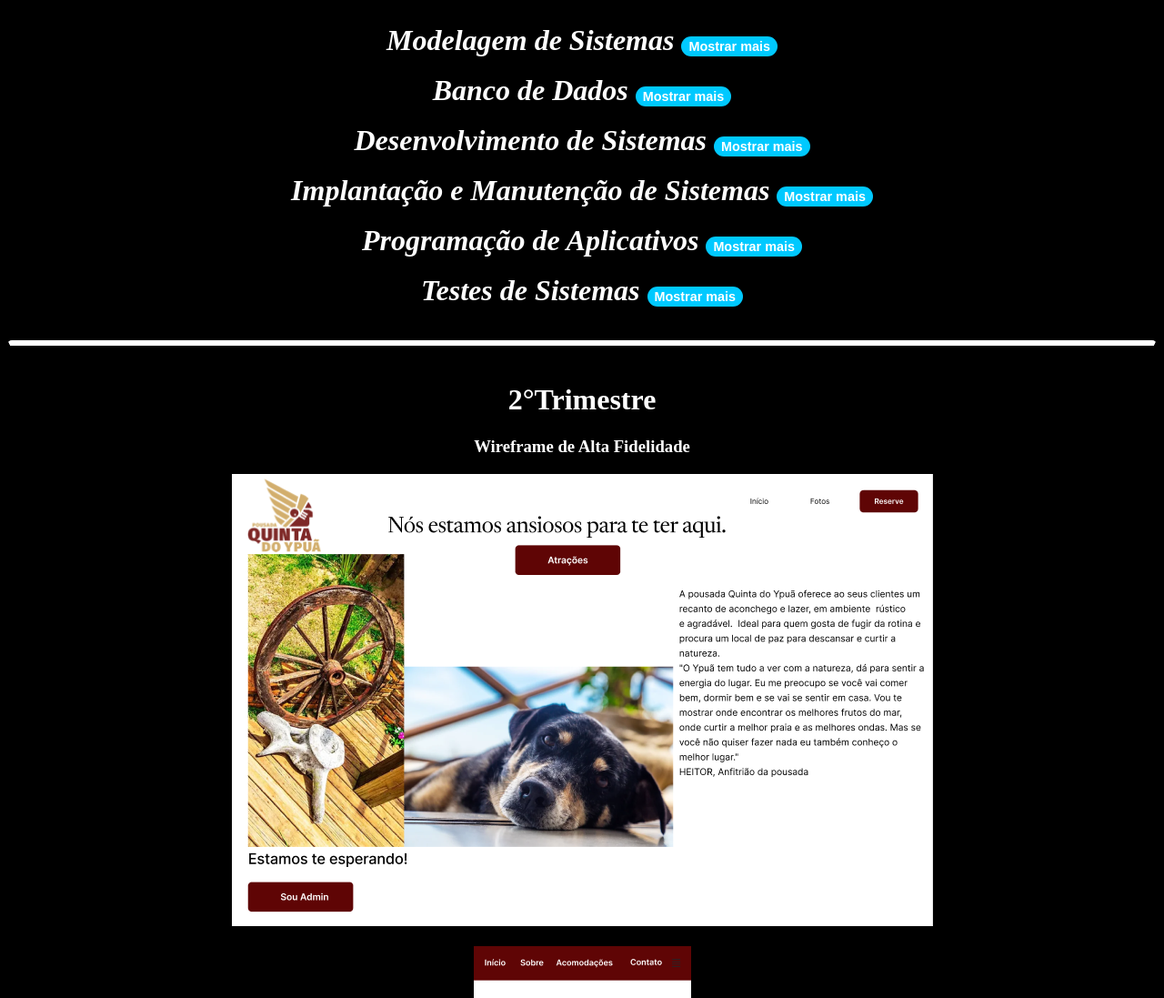
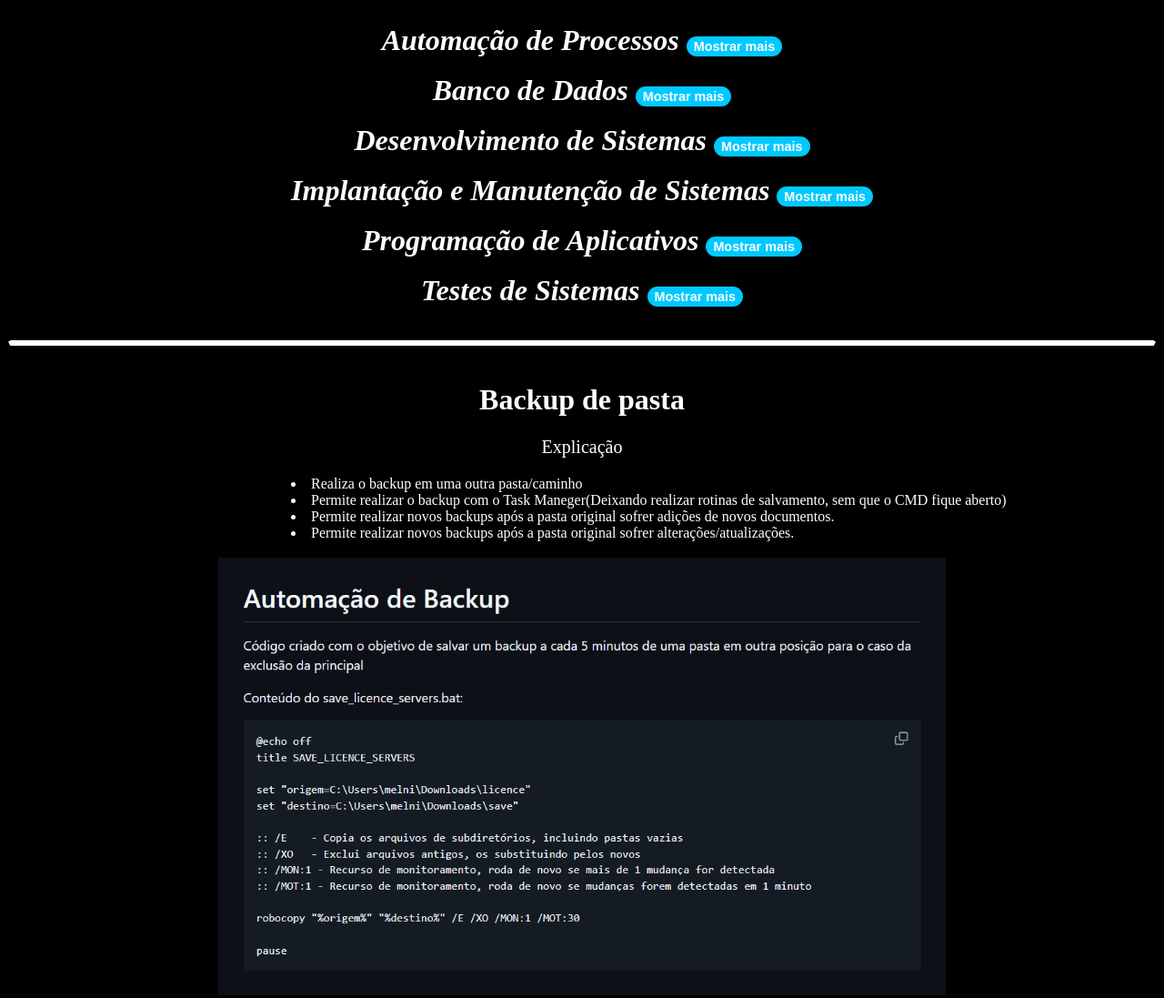
Before and after one commit to Flerno14/Portfolio_Formado, a plain HTML site: page tecnico/tecnico.html in a window 1280 px wide. Shown: the top 1097 px of the page at 91% size. Drawn offline with Linux system fonts and the light colour scheme.

Commit message:
Atualizacao da info do primeiro projeto

```diff
--- a/tecnico/matérias.css
+++ b/tecnico/matérias.css
@@ -6,7 +6,20 @@
     border-radius: 5px;
   }
 
-  h1.projetos { display: inline-block; margin: 0; margin-right: 6px; }
+  h1.projetos {
+    display: inline-block;
+    margin: 0;
+    margin-right: 6px;
+  }
+
+  li{
+    text-align: left;
+    position: absolute;
+    left: 25%;
+    color: white;
+
+  }
+
   .minimize-btn {
     display: inline-block;
     vertical-align: middle;
--- a/tecnico/tecnico.html
+++ b/tecnico/tecnico.html
@@ -13,8 +13,8 @@
 <body>
 <br>
 <div class="tab-container">
-  <h1 class="projetos">Modelagem de Sistemas</h1><br><br>
-  <button class="tablink" onclick="openTab(event, 'tab1')">S.A - Wireframe de Alta Fidelidade</button>
+  <h1 class="projetos">Automação de Processos</h1><br><br>
+  <button class="tablink" onclick="openTab(event, 'tab1')">Backup de pasta</button>
   <button class="tablink" onclick="openTab(event, 'tab2')">Sala de Aula Invertida</button>
   <button class="tablink" onclick="openTab(event, 'tab3')">S.A - Regra de Negócio</button>
   <br><br>
@@ -62,16 +62,17 @@
 <!--MODELAGEM DE SISTEMAS CORRETO-->
 
 <div id="tab1" class="tab">
-  <h1>2°Trimestre</h1>
-  <h3>Wireframe de Alta Fidelidade</h3>
-  <img src="../images/S.A_Wireframe_de_Alta_Fidelidade.png" alt="">
+  <h1>Backup de pasta</h1>
+  <div class="div-explicacao">
+    <p>Explicação</p>
+    <li>Realiza o backup em uma outra pasta/caminho</li><br>
+    <li>Permite realizar o backup com o Task Maneger(Deixando realizar rotinas de salvamento, sem que o CMD fique aberto)</li><br>
+    <li>Permite realizar novos backups após a pasta original sofrer adições de novos documentos.</li><br>
+    <li>Permite realizar novos backups após a pasta original sofrer alterações/atualizações.</li><br><br>
+  </div>
+  <img src="../images/backup.png" width="800px">
   <br><br>
-  <img src="../images/WireframeAltafidelidadeCell.png" alt="">
-  <p>Nosso objetivo era o de criar um Wireframe passando pelo de baixa, média e finalmente o de alta fidelidade.</p>
-  <p>Fazendo tanto a versão de Computador e Celular.</p>
-  <br>
-  <p>Habilidades: H2, H3, H4 e H5.</p>
-  <a href="https://www.figma.com/design/SZf8wyzpKhysu7aj2LRJFH/Wireframe-S.A-Hotel?node-id=8-82&t=pYn4lS9gKCIYdV5f-0">Link Atividade</a>
+  <a href="https://github.com/Flerno14/Backup-constante">Link do Repositório para Download</a>
 </div>
 
 <div id="tab2" class="tab">
```
Also changed, not shown: index.html (+0 -1 lines), images/S.A_Wireframe_de_Alta_Fidelidade.png (deleted), images/backup.png (added).
